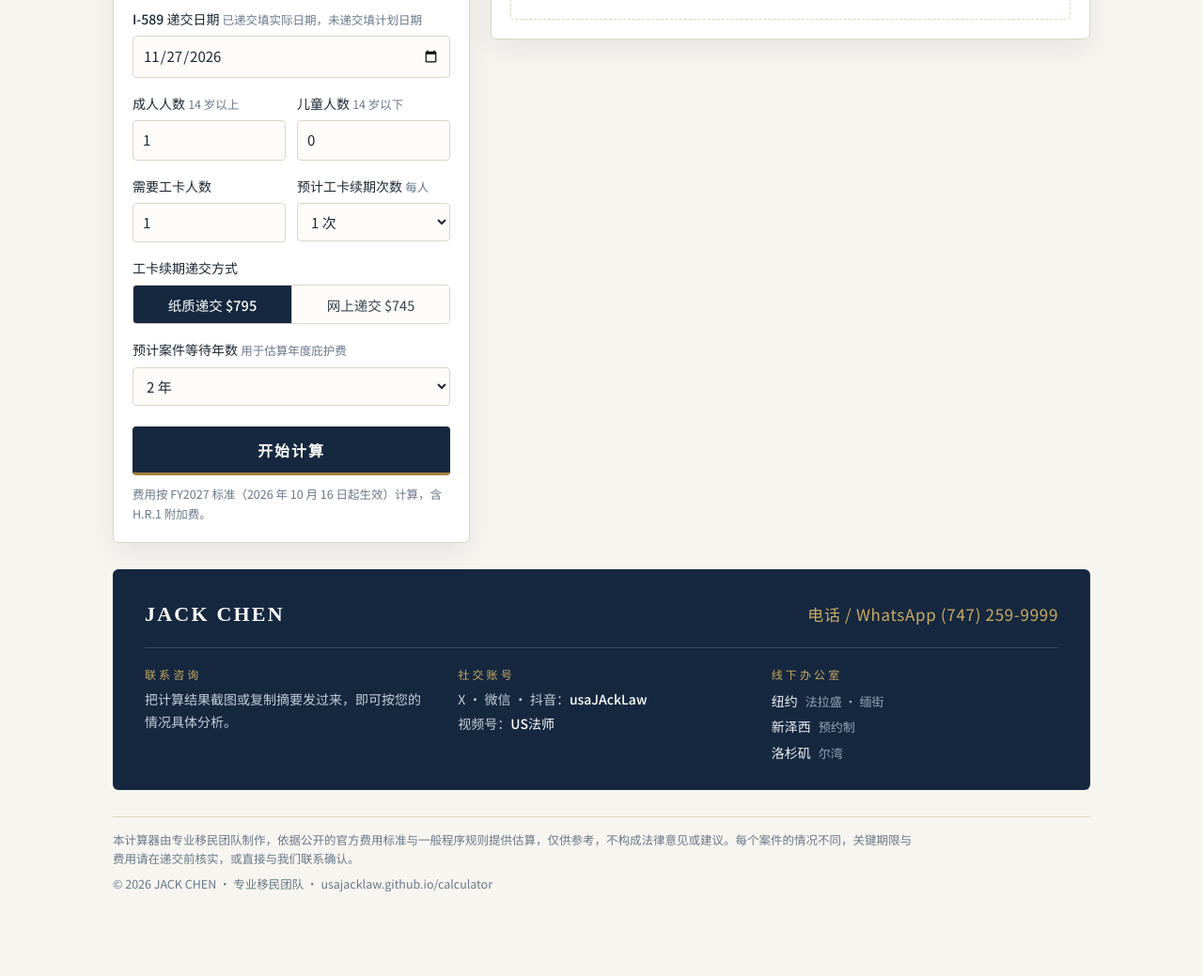
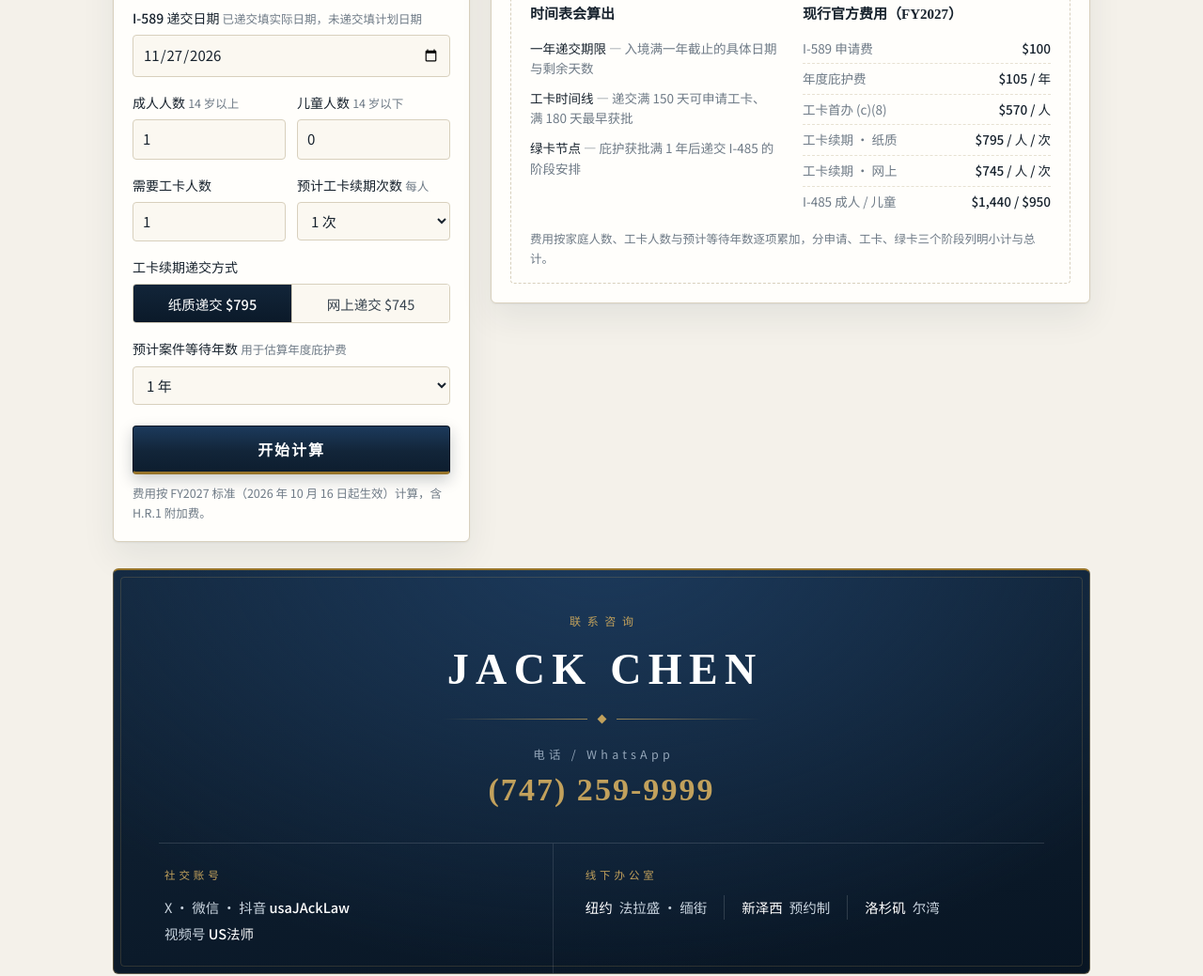
Before and after one commit to usajacklaw/usajacklaw.github.io, a plain HTML site: page calculator/index.html in a window 1280 px wide. Shown: the part 484-1523 px from the top of the page at 94% size. Before the commit the page ends 1475 px from the top, so only its background shows below. Drawn offline with Linux system fonts and the light colour scheme.

Commit message:
Update calculator final design

```diff
--- a/calculator/index.html
+++ b/calculator/index.html
@@ -13,18 +13,20 @@
 button, [role="button"], select, summary, input:not([type="checkbox"], [type="radio"]) { min-height: 2.25rem;}
 
 :root {
---navy: #16283f;
---navy-deep: #0f1d30;
---ink: #1c2733;
---body-text: #33424f;
---muted: #68788a;
---brass: #a5813c;
---brass-soft: #c9ab63;
---paper: #f7f5f0;
---card: #ffffff;
---line: #ddd6c8;
---line-soft: #e9e4d8;
---field-bg: #fdfcf9;
+--navy: #122539;
+--navy-mid: #1c3a5c;
+--navy-deep: #081523;
+--ink: #17222d;
+--body-text: #37434e;
+--muted: #6e7a86;
+--brass: #97742a;
+--brass-soft: #c2a15c;
+--paper: #f4f1ea;
+--card: #fffefb;
+--line: #d8d0bd;
+--line-soft: #e7e1d2;
+--field-bg: #fbf8f1;
+--subtotal-bg: #f2ecdc;
 --warn-bg: #fdf3e3;
 --warn-line: #e3c07f;
 --warn-text: #7a5410;
@@ -34,24 +36,26 @@ button, [role="button"], select, summary, input:not([type="checkbox"], [type="ra
 --ok-bg: #eaf3ec;
 --ok-line: #a9c8b0;
 --ok-text: #2c5c38;
---total-bg: #16283f;
+--total-bg: #0d1e33;
 --total-text: #f2ead6;
---shadow: 0 10px 30px rgba(22, 40, 63, 0.08);
+--shadow: 0 1px 2px rgba(18, 37, 57, 0.05), 0 16px 36px rgba(18, 37, 57, 0.07);
 }
 @media (prefers-color-scheme: dark) {
 :root {
---navy: #1d3450;
---navy-deep: #0b1524;
+--navy: #1a2f47;
+--navy-mid: #24466b;
+--navy-deep: #060d17;
 --ink: #eef1f4;
---body-text: #c3cdd6;
+--body-text: #c6d0da;
 --muted: #8d9dab;
---brass: #c9ab63;
---brass-soft: #c9ab63;
---paper: #10161d;
---card: #18222d;
---line: #33414f;
---line-soft: #28343f;
---field-bg: #131d28;
+--brass: #c8a55e;
+--brass-soft: #d3b878;
+--paper: #090e14;
+--card: #121b26;
+--line: #2e3c4b;
+--line-soft: #24303d;
+--field-bg: #0e1620;
+--subtotal-bg: #1a2634;
 --warn-bg: #2e2413;
 --warn-line: #7a5f24;
 --warn-text: #e8c877;
@@ -61,9 +65,9 @@ button, [role="button"], select, summary, input:not([type="checkbox"], [type="ra
 --ok-bg: #16281b;
 --ok-line: #3c5c43;
 --ok-text: #a9d3b1;
---total-bg: #1d3450;
+--total-bg: #0a1727;
 --total-text: #f2ead6;
---shadow: 0 10px 30px rgba(0, 0, 0, 0.35);
+--shadow: 0 1px 2px rgba(0, 0, 0, 0.4), 0 16px 36px rgba(0, 0, 0, 0.35);
 }
 }
 
@@ -81,9 +85,12 @@ line-height: 1.65;
 
 /* ---------- Header ---------- */
 header.site {
-background: linear-gradient(160deg, var(--navy) 0%, var(--navy-deep) 100%);
+background:
+radial-gradient(130% 170% at 16% 0%, var(--navy-mid) 0%, rgba(28, 58, 92, 0) 55%),
+linear-gradient(165deg, var(--navy) 0%, var(--navy-deep) 100%);
 color: #eef1f4;
-border-bottom: 3px solid var(--brass);
+border-bottom: 2px solid var(--brass);
+box-shadow: inset 0 1px 0 rgba(255, 255, 255, 0.06), 0 1px 0 rgba(151, 116, 42, 0.35);
 }
 .site-inner {
 max-width: 1080px;
@@ -226,7 +233,7 @@ min-height: 2.5rem;
 }
 .seg button + button { border-left: 1px solid var(--line);}
 .seg button[aria-pressed="true"] {
-background: var(--navy);
+background: linear-gradient(180deg, var(--navy) 0%, var(--navy-deep) 140%);
 color: #fff;
 font-weight: 500;
 }
@@ -239,12 +246,13 @@ font-size: 16px;
 font-weight: 700;
 letter-spacing: 0.12em;
 color: #fff;
-background: var(--navy);
-border: 1px solid var(--navy);
+background: linear-gradient(180deg, var(--navy-mid) 0%, var(--navy) 55%, var(--navy-deep) 150%);
+border: 1px solid var(--navy-deep);
 border-bottom: 3px solid var(--brass);
 border-radius: 4px;
 cursor: pointer;
 min-height: 3rem;
+box-shadow: 0 6px 16px rgba(8, 21, 35, 0.22);
 }
 .calc-btn:active { transform: translateY(1px);}
 .form-note { font-size: 12.5px; color: var(--muted); margin: 10px 0 0;}
@@ -329,16 +337,17 @@ table.fees td.item span { color: var(--muted); font-size: 12.5px;}
 table.fees tr.subtotal td {
 font-weight: 700;
 color: var(--ink);
-background: var(--field-bg);
+background: var(--subtotal-bg);
 border-bottom: 1px solid var(--line);
 }
 table.fees td.item span.alt { color: var(--brass);}
 .grand {
 margin-top: 14px;
-background: var(--total-bg);
+background: linear-gradient(160deg, var(--navy) 0%, var(--total-bg) 70%);
 color: var(--total-text);
+border: 1px solid rgba(194, 161, 92, 0.45);
 border-radius: 4px;
-padding: 14px 16px;
+padding: 16px 18px;
 display: flex;
 flex-wrap: wrap;
 align-items: baseline;
@@ -351,6 +360,7 @@ font-family: "Noto Serif SC", serif;
 font-size: 24px;
 font-weight: 900;
 font-variant-numeric: tabular-nums;
+color: var(--brass-soft);
 }
 .grand .g-sub { width: 100%; font-size: 12.5px; color: #b9c6d2;}
 @media (prefers-color-scheme: dark) {.grand .g-sub { color: #9fb0c0;}}
@@ -365,83 +375,204 @@ border-radius: 4px;
 cursor: pointer;
 min-height: 2.5rem;
 }
-.btn-solid { background: var(--navy); color: #fff; border: 1px solid var(--navy);}
+.btn-solid { background: linear-gradient(180deg, var(--navy-mid) 0%, var(--navy) 60%, var(--navy-deep) 150%); color: #fff; border: 1px solid var(--navy-deep);}
 .btn-ghost { background: transparent; color: var(--ink); border: 1px solid var(--line);}
 .copy-ok { font-size: 13px; color: var(--ok-text); align-self: center; display: none;}
 
 .empty-state {
 border: 1px dashed var(--line);
 border-radius: 4px;
-padding: 26px 18px;
-text-align: center;
+padding: 20px 20px 16px;
 color: var(--muted);
 font-size: 14.5px;
 }
+.es-lead { margin: 0 0 16px; font-size: 14.5px;}
+.es-lead b { color: var(--ink); font-weight: 500;}
+.es-grid {
+display: grid;
+grid-template-columns: 1fr 1fr;
+gap: 8px 26px;
+}
+@media (max-width: 560px) {.es-grid { grid-template-columns: 1fr;}}
+.es-block h4 {
+margin: 0 0 8px;
+font-family: "Noto Serif SC", "Songti SC", serif;
+font-size: 15px;
+font-weight: 700;
+color: var(--ink);
+}
+.es-block ul { list-style: none; margin: 0; padding: 0;}
+.es-block ul li { padding: 5px 0; font-size: 13.5px; line-height: 1.6;}
+.es-block ul li b { color: var(--ink); font-weight: 500;}
+.es-fees li {
+display: flex;
+justify-content: space-between;
+align-items: baseline;
+gap: 12px;
+border-bottom: 1px dashed var(--line-soft);
+}
+.es-fees li:last-child { border-bottom: 0;}
+.es-fees li b {
+color: var(--ink);
+font-weight: 700;
+font-variant-numeric: tabular-nums;
+white-space: nowrap;
+}
+.es-note { margin: 14px 0 0; font-size: 12.5px;}
 
 .fineprint { font-size: 12.5px; color: var(--muted); margin-top: 16px;}
 .fineprint p { margin: 0 0 6px;}
 
 /* ---------- Contact / footer ---------- */
 section.contact {
+position: relative;
 margin-top: 28px;
-background: var(--navy);
+background:
+radial-gradient(120% 190% at 50% -10%, var(--navy-mid) 0%, rgba(28, 58, 92, 0) 58%),
+linear-gradient(170deg, var(--navy) 0%, var(--navy-deep) 100%);
+border: 1px solid rgba(194, 161, 92, 0.4);
+border-top: 2px solid var(--brass);
 border-radius: 6px;
-color: #c3cedb;
-padding: 30px 34px 26px;
+color: #c9d4df;
+padding: 44px 48px 0;
+overflow: hidden;
 }
-@media (max-width: 640px) { section.contact { padding: 24px 22px 20px;}}
-.contact-head {
+section.contact::before {
+content: "";
+position: absolute;
+inset: 7px;
+border: 1px solid rgba(194, 161, 92, 0.2);
+border-radius: 4px;
+pointer-events: none;
+}
+@media (max-width: 640px) { section.contact { padding: 34px 22px 0;}}
+
+/* 铭牌区：名字居中 + 金色电话大字 */
+.plaque {
+position: relative;
+text-align: center;
+padding-bottom: 34px;
+}
+.plaque-label {
+margin: 0;
+font-size: 12px;
+font-weight: 500;
+letter-spacing: 0.55em;
+text-indent: 0.55em;
+color: var(--brass-soft);
+}
+.plaque-name {
+margin: 14px 0 0;
+font-family: "Noto Serif SC", "Songti SC", serif;
+font-size: clamp(32px, 6.5vw, 46px);
+font-weight: 900;
+letter-spacing: 0.16em;
+text-indent: 0.16em;
+line-height: 1.2;
+color: #fff;
+white-space: nowrap;
+}
+.plaque-rule {
+display: flex;
+align-items: center;
+justify-content: center;
+gap: 12px;
+margin: 22px auto 24px;
+max-width: 340px;
+}
+.plaque-rule::before, .plaque-rule::after {
+content: "";
+flex: 1;
+height: 1px;
+}
+.plaque-rule::before { background: linear-gradient(90deg, transparent, rgba(194, 161, 92, 0.75));}
+.plaque-rule::after { background: linear-gradient(90deg, rgba(194, 161, 92, 0.75), transparent);}
+.plaque-rule span {
+width: 7px;
+height: 7px;
+background: var(--brass-soft);
+transform: rotate(45deg);
+flex: none;
+}
+.plaque-phone {
+display: inline-block;
+text-decoration: none;
+}
+.plaque-phone-label {
+display: block;
+font-size: 12.5px;
+letter-spacing: 0.34em;
+text-indent: 0.34em;
+color: #93a5b8;
+margin-bottom: 6px;
+}
+.plaque-phone-num {
+display: block;
+font-family: "Noto Serif SC", "Songti SC", serif;
+font-size: clamp(25px, 5vw, 34px);
+font-weight: 700;
+letter-spacing: 0.06em;
+font-variant-numeric: tabular-nums;
+color: var(--brass-soft);
+line-height: 1.25;
+border-bottom: 1px solid transparent;
+transition: border-color 0.2s ease;
+}
+.plaque-phone:hover .plaque-phone-num,
+.plaque-phone:focus-visible .plaque-phone-num { border-bottom-color: rgba(194, 161, 92, 0.6);}
+
+/* 信息带：社交账号 | 线下办公室 */
+.contact-strip {
+position: relative;
+display: grid;
+grid-template-columns: 1fr 1.25fr;
+border-top: 1px solid rgba(238, 241, 244, 0.14);
+}
+.strip-cell { padding: 24px 34px 30px;}
+.strip-cell:first-child { padding-left: 6px;}
+.strip-cell:last-child { padding-right: 6px;}
+.strip-cell + .strip-cell { border-left: 1px solid rgba(238, 241, 244, 0.12);}
+.strip-cell h3 {
+margin: 0 0 12px;
+font-size: 11.5px;
+font-weight: 500;
+letter-spacing: 0.34em;
+color: var(--brass-soft);
+}
+.strip-cell p { margin: 0; font-size: 14.5px; line-height: 1.75; color: #c9d4df;}
+.strip-cell p + p { margin-top: 2px;}
+.strip-cell b { color: #fff; font-weight: 500;}
+.offices {
+list-style: none;
+margin: 0;
+padding: 0;
 display: flex;
 flex-wrap: wrap;
-align-items: baseline;
-justify-content: space-between;
-gap: 4px 20px;
-padding-bottom: 16px;
-border-bottom: 1px solid rgba(238, 241, 244, 0.16);
+gap: 6px 0;
+font-size: 14.5px;
+line-height: 1.75;
 }
-.contact-head .name {
-font-family: "Noto Serif SC", serif;
-font-size: 22px;
-font-weight: 900;
-letter-spacing: 0.1em;
-color: #fff;
+.offices li { color: #c9d4df; white-space: nowrap;}
+.offices li b { color: #fff; font-weight: 500; margin-right: 7px;}
+.offices li + li { margin-left: 18px; padding-left: 18px; border-left: 1px solid rgba(238, 241, 244, 0.16);}
+@media (max-width: 700px) {
+.contact-strip { grid-template-columns: 1fr;}
+.strip-cell { padding: 20px 6px 24px;}
+.strip-cell + .strip-cell { border-left: 0; border-top: 1px solid rgba(238, 241, 244, 0.12);}
+.offices li + li { margin-left: 14px; padding-left: 14px;}
 }
-.contact-head .phone {
-font-size: 17px;
-font-variant-numeric: tabular-nums;
-color: var(--brass-soft);
-text-decoration: none;
-letter-spacing: 0.04em;
-}
-.contact-grid {
-display: grid;
-grid-template-columns: 1fr 1fr 1fr;
-gap: 10px 28px;
-padding-top: 18px;
-}
-@media (max-width: 860px) {.contact-grid { grid-template-columns: 1fr; gap: 16px;}}
-.contact-cell h3 {
-margin: 0 0 6px;
-font-size: 12px;
-font-weight: 500;
-letter-spacing: 0.26em;
-color: var(--brass-soft);
-}
-.contact-cell p { margin: 2px 0 0; font-size: 14px; line-height: 1.7;}
-.contact-cell b { color: #fff; font-weight: 500;}
-.offices { list-style: none; margin: 0; padding: 0; font-size: 14px;}
-.offices li { padding: 2px 0; color: #eef1f4;}
-.offices li span { color: #93a5b8; font-size: 13px; margin-left: 8px;}
 
 footer.site {
 max-width: 1080px;
 margin: 0 auto;
-padding: 18px 20px 34px;
+padding: 22px 20px 36px;
 font-size: 12.5px;
 color: var(--muted);
+text-align: center;
 }
-footer.site .rule { border-top: 1px solid var(--line); padding-top: 14px;}
-footer.site p { margin: 0 0 6px; max-width: 860px;}
+footer.site .rule { border-top: 1px solid var(--line); padding-top: 16px;}
+footer.site p { margin: 0 auto 6px; max-width: 780px;}
+footer.site .copy { letter-spacing: 0.05em;}
 
 @media print {
 header.site { background: #fff; color: #000; border-bottom: 2px solid #000;}
@@ -522,8 +653,8 @@ header.site .brand,.hero h1 { color: #000;}
 <div class="field">
 <label class="lbl" for="waitYears">预计案件等待年数 <span class="hint">用于估算年度庇护费</span></label>
 <select id="waitYears">
-<option value="1">1 年</option>
-<option value="2" selected>2 年</option>
+<option value="1" selected>1 年</option>
+<option value="2">2 年</option>
 <option value="3">3 年</option>
 <option value="4">4 年</option>
 <option value="5">5 年</option>
@@ -545,7 +676,29 @@ header.site .brand,.hero h1 { color: #000;}
 <div class="alert" id="deadlineAlert" role="status"></div>
 
 <div class="empty-state" id="emptyState">
-结果会显示在这里：<br />一年递交期限 · 工卡时间线 · 分阶段费用总表
+<p class="es-lead">填好左侧信息、点击<b>「开始计算」</b>，这里会生成您个人的时间表与费用表。先看一遍计算包含的内容与现行收费标准：</p>
+<div class="es-grid">
+<div class="es-block">
+<h4>时间表会算出</h4>
+<ul>
+<li><b>一年递交期限</b> — 入境满一年截止的具体日期与剩余天数</li>
+<li><b>工卡时间线</b> — 递交满 150 天可申请工卡、满 180 天最早获批</li>
+<li><b>绿卡节点</b> — 庇护获批满 1 年后递交 I-485 的阶段安排</li>
+</ul>
+</div>
+<div class="es-block">
+<h4>现行官方费用（FY2027）</h4>
+<ul class="es-fees">
+<li><span>I-589 申请费</span><b>$100</b></li>
+<li><span>年度庇护费</span><b>$105 / 年</b></li>
+<li><span>工卡首办 (c)(8)</span><b>$570 / 人</b></li>
+<li><span>工卡续期 · 纸质</span><b>$795 / 人 / 次</b></li>
+<li><span>工卡续期 · 网上</span><b>$745 / 人 / 次</b></li>
+<li><span>I-485 成人 / 儿童</span><b>$1,440 / $950</b></li>
+</ul>
+</div>
+</div>
+<p class="es-note">费用按家庭人数、工卡人数与预计等待年数逐项累加，分申请、工卡、绿卡三个阶段列明小计与总计。</p>
 </div>
 
 <div id="results" hidden>
@@ -588,26 +741,27 @@ header.site .brand,.hero h1 { color: #000;}
 
 <!-- ============ 联系 ============ -->
 <section class="contact" aria-label="联系方式">
-<div class="contact-head">
-<span class="name">JACK CHEN</span>
-<a class="phone" href="tel:+17472599999">电话 / WhatsApp (747) 259-9999</a>
+<div class="plaque">
+<p class="plaque-label">联系咨询</p>
+<p class="plaque-name">JACK CHEN</p>
+<div class="plaque-rule" aria-hidden="true"><span></span></div>
+<a class="plaque-phone" href="tel:+17472599999">
+<span class="plaque-phone-label">电话 / WhatsApp</span>
+<span class="plaque-phone-num">(747) 259-9999</span>
+</a>
 </div>
-<div class="contact-grid">
-<div class="contact-cell">
-<h3>联系咨询</h3>
-<p>把计算结果截图或复制摘要发过来，即可按您的情况具体分析。</p>
+<div class="contact-strip">
+<div class="strip-cell">
+<h3>社交账号</h3>
+<p>X · 微信 · 抖音 <b>usaJAckLaw</b></p>
+<p>视频号 <b>US法师</b></p>
 </div>
-<div class="contact-cell">
-<h3>社交账号</h3>
-<p>X · 微信 · 抖音：<b>usaJAckLaw</b></p>
-<p>视频号：<b>US法师</b></p>
-</div>
-<div class="contact-cell">
+<div class="strip-cell">
 <h3>线下办公室</h3>
 <ul class="offices">
-<li>纽约<span>法拉盛 · 缅街</span></li>
-<li>新泽西<span>预约制</span></li>
-<li>洛杉矶<span>尔湾</span></li>
+<li><b>纽约</b>法拉盛 · 缅街</li>
+<li><b>新泽西</b>预约制</li>
+<li><b>洛杉矶</b>尔湾</li>
 </ul>
 </div>
 </div>
@@ -617,7 +771,7 @@ header.site .brand,.hero h1 { color: #000;}
 <footer class="site">
 <div class="rule">
 <p>本计算器由专业移民团队制作，依据公开的官方费用标准与一般程序规则提供估算，仅供参考，不构成法律意见或建议。每个案件的情况不同，关键期限与费用请在递交前核实，或直接与我们联系确认。</p>
-<p>© 2026 JACK CHEN · 专业移民团队 · usajacklaw.github.io/calculator</p>
+<p class="copy">© 2026 JACK CHEN · 专业移民团队 · usajacklaw.github.io/calculator</p>
 </div>
 </footer>
 
@@ -704,7 +858,7 @@ var adults = clampInt($("adults").value, 1, 20, 1);
 var children = clampInt($("children").value, 0, 20, 0);
 var eadCount = clampInt($("eadCount").value, 0, 20, 0);
 var renewals = clampInt($("renewals").value, 0, 3, 0);
-var waitYears = clampInt($("waitYears").value, 1, 5, 2);
+var waitYears = clampInt($("waitYears").value, 1, 5, 1);
 var people = adults + children;
 
 // ---- 时间线 ----
```
